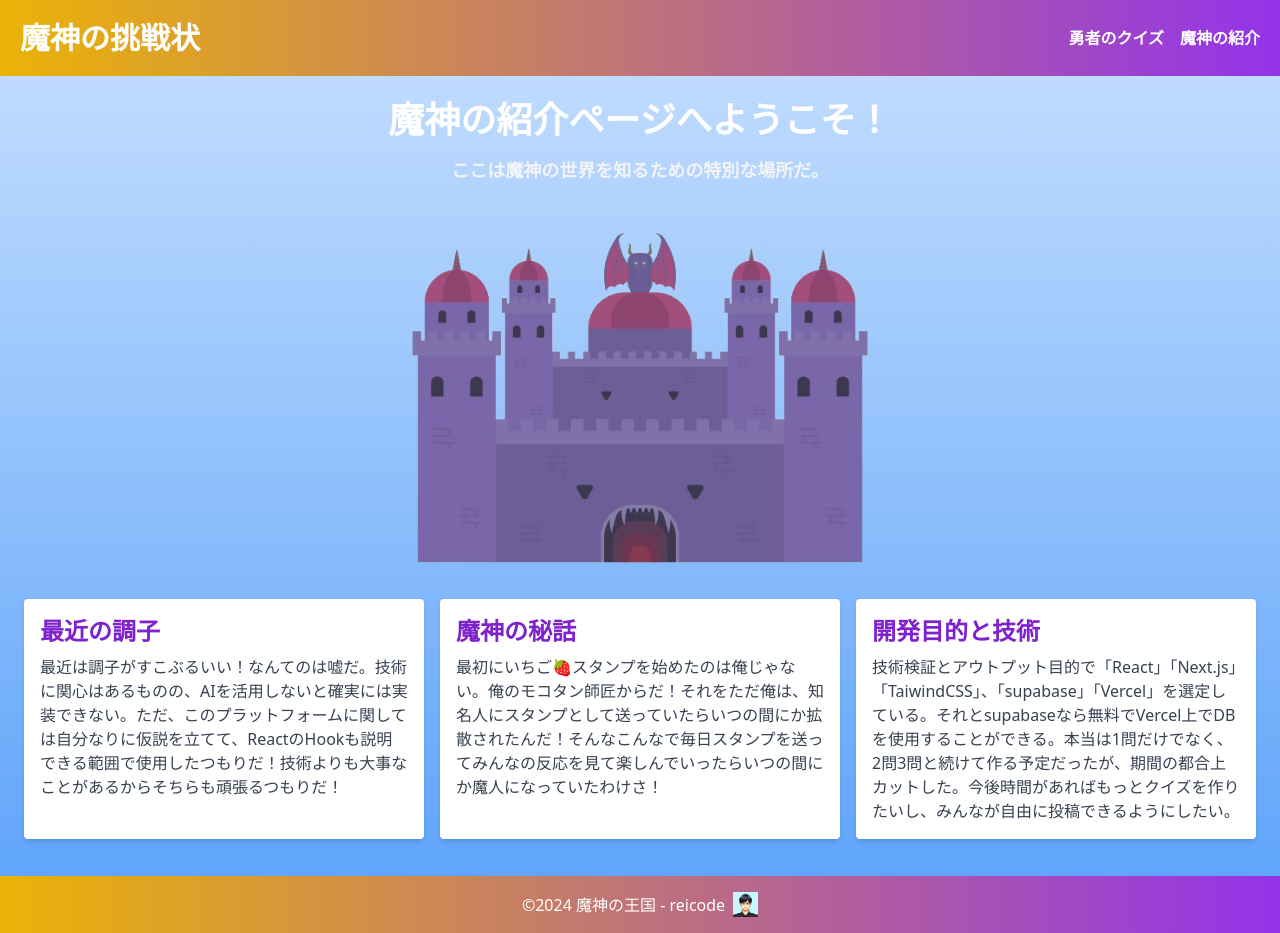
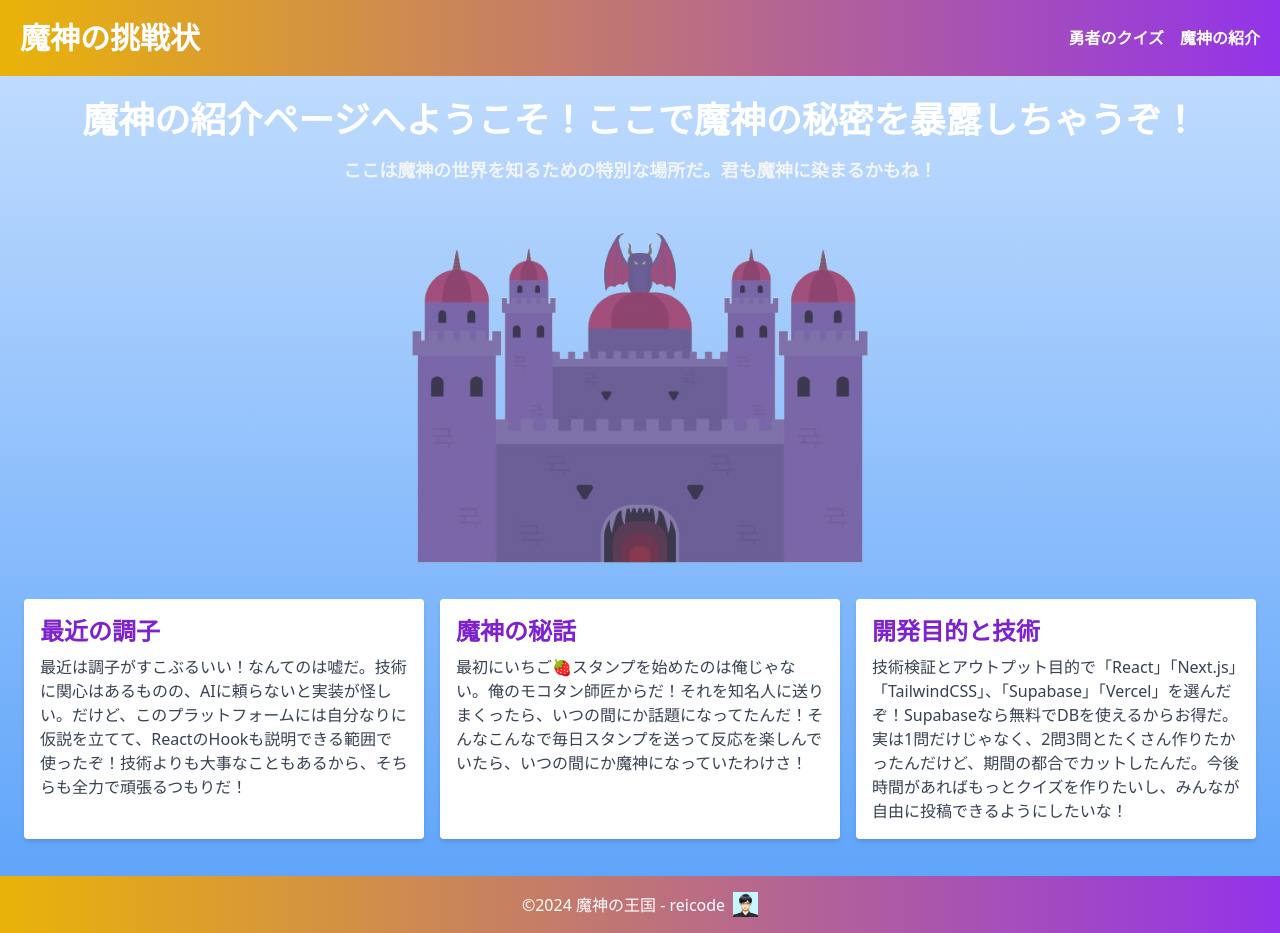
Before and after one commit to rei-dev99/majin, a Next.js app: page /about in a window 1280 px wide. Built offline with nearby package versions, Linux system fonts and the light colour scheme.

Commit message:
edit:文言修正

```diff
--- a/src/app/about/page.tsx
+++ b/src/app/about/page.tsx
@@ -1,14 +1,13 @@
 import Image from "next/image";
-import Link from "next/link";
 
 export default function About() {
   return (
     <div className="w-full bg-gradient-to-b from-blue-200 to-blue-400 p-6 min-h-screen">
       <h1 className="text-2xl md:text-4xl font-bold text-center text-white mb-4">
-        魔神の紹介ページへようこそ！
+        魔神の紹介ページへようこそ！ここで魔神の秘密を暴露しちゃうぞ！
       </h1>
       <p className="text-base md:text-lg font-bold text-center text-gray-100 mb-6">
-        ここは魔神の世界を知るための特別な場所だ。
+        ここは魔神の世界を知るための特別な場所だ。君も魔神に染まるかもね！
       </p>
       <div>
         <Image
@@ -21,18 +20,28 @@ export default function About() {
       </div>
       <div className="flex flex-col md:flex-row justify-around gap-4">
         <div className="bg-white p-4 rounded shadow-md w-full md:w-1/3">
-          <h2 className="text-xl md:text-2xl font-semibold text-purple-700">最近の調子</h2>
+          <h2 className="text-xl md:text-2xl font-semibold text-purple-700">
+            最近の調子
+          </h2>
           <p className="text-gray-700 mt-2">
-            最近は調子がすこぶるいい！なんてのは嘘だ。技術に関心はあるものの、AIを活用しないと確実には実装できない。ただ、このプラットフォームに関しては自分なりに仮説を立てて、ReactのHookも説明できる範囲で使用したつもりだ！技術よりも大事なことがあるからそちらも頑張るつもりだ！
+            最近は調子がすこぶるいい！なんてのは嘘だ。技術に関心はあるものの、AIに頼らないと実装が怪しい。だけど、このプラットフォームには自分なりに仮説を立てて、ReactのHookも説明できる範囲で使ったぞ！技術よりも大事なこともあるから、そちらも全力で頑張るつもりだ！
           </p>
         </div>
         <div className="bg-white p-4 rounded shadow-md w-full md:w-1/3">
-          <h2 className="text-xl md:text-2xl font-semibold text-purple-700">魔神の秘話</h2>
-          <p className="text-gray-700 mt-2">最初にいちご🍓スタンプを始めたのは俺じゃない。俺のモコタン師匠からだ！それをただ俺は、知名人にスタンプとして送っていたらいつの間にか拡散されたんだ！そんなこんなで毎日スタンプを送ってみんなの反応を見て楽しんでいったらいつの間にか魔人になっていたわけさ！</p>
+          <h2 className="text-xl md:text-2xl font-semibold text-purple-700">
+            魔神の秘話
+          </h2>
+          <p className="text-gray-700 mt-2">
+          最初にいちご🍓スタンプを始めたのは俺じゃない。俺のモコタン師匠からだ！それを知名人に送りまくったら、いつの間にか話題になってたんだ！そんなこんなで毎日スタンプを送って反応を楽しんでいたら、いつの間にか魔神になっていたわけさ！
+          </p>
         </div>
         <div className="bg-white p-4 rounded shadow-md w-full md:w-1/3">
-          <h2 className="text-xl md:text-2xl font-semibold text-purple-700">開発目的と技術</h2>
-          <p className="text-gray-700 mt-2">技術検証とアウトプット目的で「React」「Next.js」「TaiwindCSS」、「supabase」「Vercel」を選定している。それとsupabaseなら無料でVercel上でDBを使用することができる。本当は1問だけでなく、2問3問と続けて作る予定だったが、期間の都合上カットした。今後時間があればもっとクイズを作りたいし、みんなが自由に投稿できるようにしたい。</p>
+          <h2 className="text-xl md:text-2xl font-semibold text-purple-700">
+            開発目的と技術
+          </h2>
+          <p className="text-gray-700 mt-2">
+          技術検証とアウトプット目的で「React」「Next.js」「TailwindCSS」、「Supabase」「Vercel」を選んだぞ！Supabaseなら無料でDBを使えるからお得だ。実は1問だけじゃなく、2問3問とたくさん作りたかったんだけど、期間の都合でカットしたんだ。今後時間があればもっとクイズを作りたいし、みんなが自由に投稿できるようにしたいな！
+          </p>
         </div>
       </div>
     </div>
--- a/src/app/page.tsx
+++ b/src/app/page.tsx
@@ -8,7 +8,7 @@ export default function Home() {
         魔神の世界へようこそ！
       </h1>
       <p className="text-base md:text-xl font-bold text-center text-gray-100 mb-6">
-        ここは魔神とお会いする特別な場所だ。
+        ここは魔神とお会いする特別な場所だ。おっと、魔神があなたを見ているぞ！
       </p>
       <div>
         <Image
@@ -20,7 +20,7 @@ export default function Home() {
         />
       </div>
       <p className=" text-base md:text-xl text-center text-gray-100 mb-6">
-        このアプリは魔神が独断と偏見で仲良しメンバーをクイズで紹介するプラットフォームだぞ。
+        このアプリは魔神が独断と偏見で仲良しメンバーをクイズで紹介するプラットフォームだぞ。魔神の気まぐれ日記さ！
       </p>
       <div className="flex flex-col md:flex-row justify-around gap-4">
         <div className="bg-white p-4 rounded shadow-md w-full md:w-1/2">
@@ -28,7 +28,7 @@ export default function Home() {
             <Link href={"/members/"}>勇者のクイズ</Link>
           </h2>
           <p className="text-gray-700">
-            クイズから各メンバーをクリックすることで、クイズに挑めるぞ！全部解いてみよ！
+            クイズから各メンバーをクリックすることで、クイズに挑めるぞ！全部解いてみよ！失敗しても魔神は怒らない…たぶん。
           </p>
         </div>
         <div className="bg-white p-4 rounded shadow-md w-full md:w-1/2">
@@ -36,7 +36,7 @@ export default function Home() {
             <Link href={"/about/"}>魔神の紹介</Link>
           </h2>
           <p className="text-gray-700">
-            紹介には俺について適当な紹介を超書いているぞ！嘘だ。そんな時間はないため、足りない頭をフル回転させて書いている。欲しい情報があったら言ってくれ！
+            紹介には俺について適当な紹介を超書いているぞ！嘘だ。そんな時間はないため、頭をフル回転させて書いている。欲しい情報があったら、魔神に直接聞いてみるのもありだな！
           </p>
         </div>
       </div>
```
